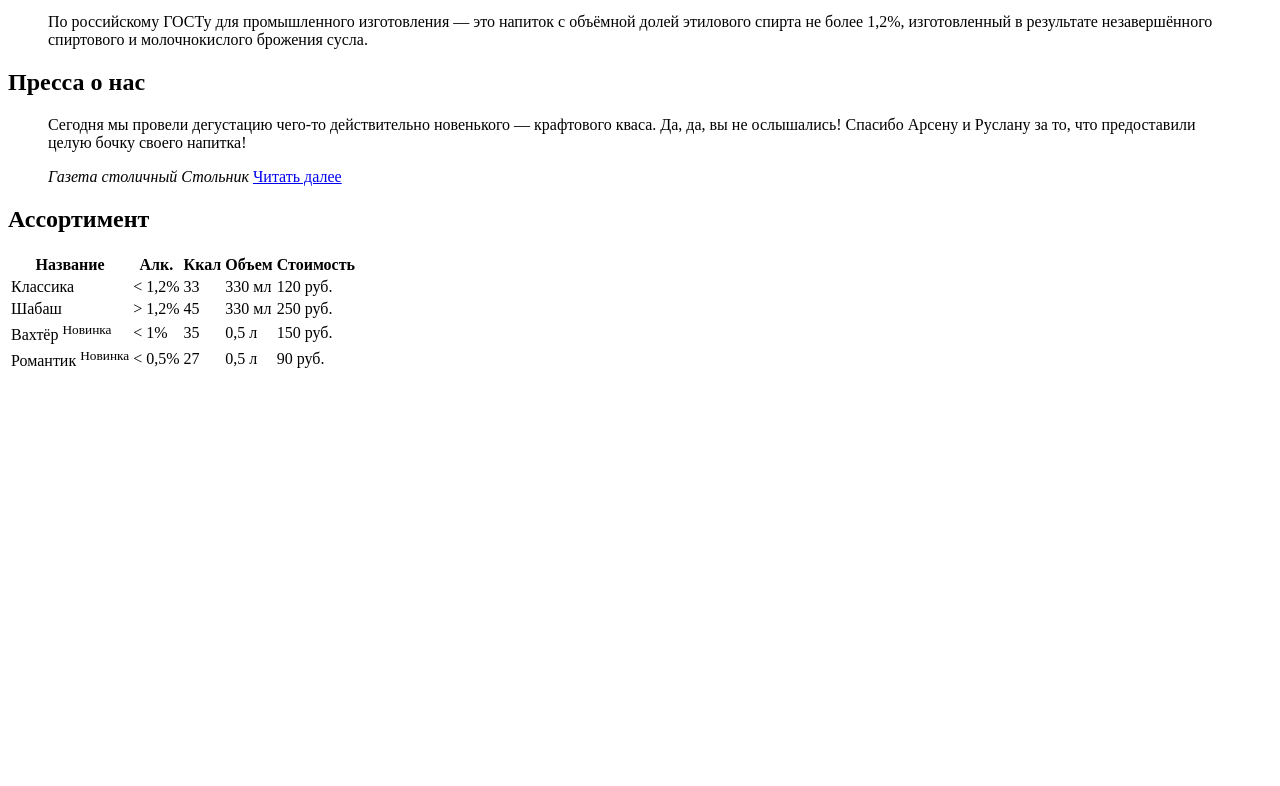
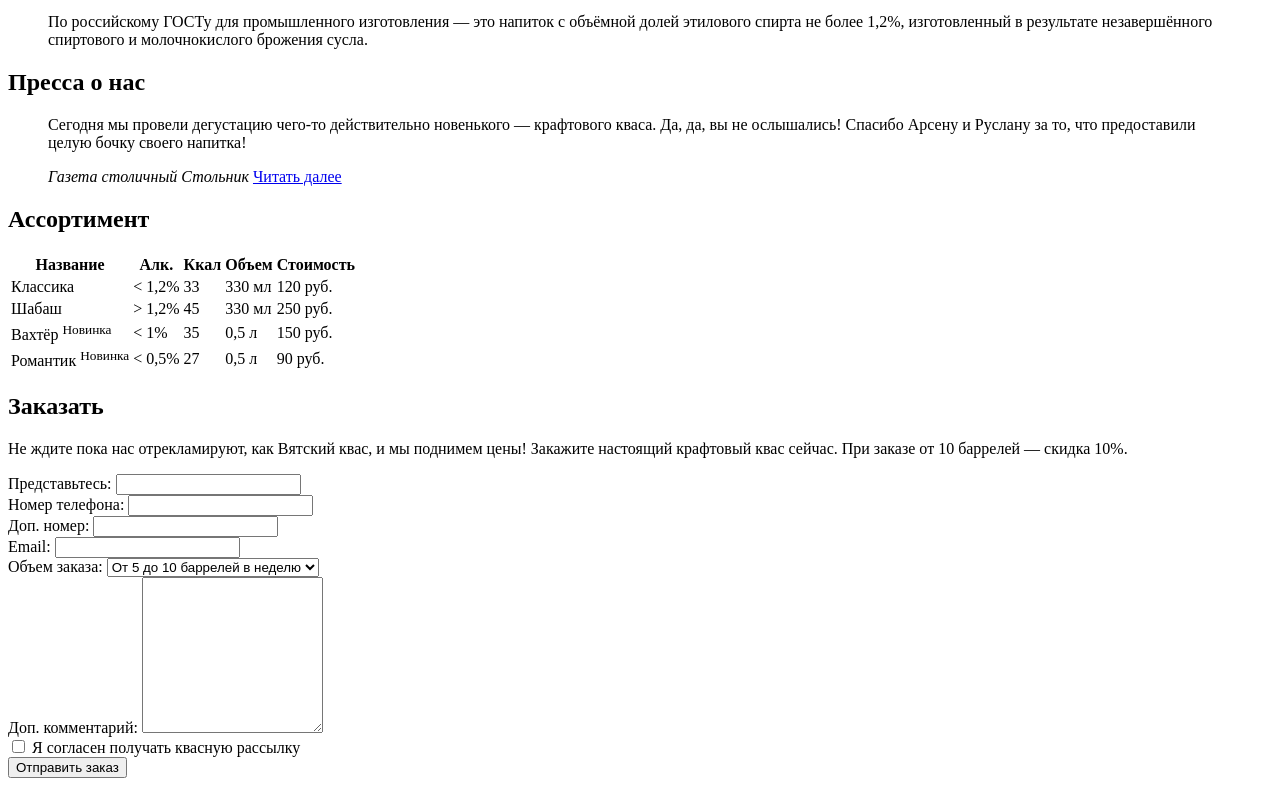
Before and after one commit to letulip/Kvast, a plain HTML site: page index.html in a window 1280 px wide. Shown: the part 1228-2014 px from the top of the page. Before the commit the page ends 1609 px from the top, so only its background shows below. Drawn offline with Linux system fonts and the light colour scheme.

Commit message:
Order block added

```diff
--- a/index.html
+++ b/index.html
@@ -30,9 +30,7 @@
 					<p>Ржаной хлеб, Вода, Солод, Соль</p>
 			        <img src="img/bottle-left.jpg" alt="квас «Вахтёр»" width="319" height="459">
 			        <h3>Вахтёр</h3>
-				          <p>
-				          Терпкий и мощный, вкус этого кваса взбодрит после тяжёлого дня и придаст сил для вечерних приключений!
-				          </p>
+				          <p>Терпкий и мощный, вкус этого кваса взбодрит после тяжёлого дня и придаст сил для вечерних приключений!</p>
 			        <a class="btn" href="#">Подробнее</a>
 			        <a class="btn" href="#">Купить</a>
 			        <b>150 р.</b>
@@ -43,9 +41,7 @@
 					<p>Ржаной хлеб, Вода, Солод, Соль</p>
 			        <img src="img/bottle-right.jpg" alt="квас Романтик" width="319" height="459">
 			        <h3>Романтик</h3>
-				          <p>
-				          Лёгкий и освежающий напиток поможет сохранять отличное настроение в течение всего дня.
-				          </p>
+				          <p>Лёгкий и освежающий напиток поможет сохранять отличное настроение в течение всего дня.</p>
 			        <a class="btn" href="#">Подробнее</a>
 			        <a class="btn" href="#">Купить</a>
 			        <b>90 р.</b>
@@ -143,5 +139,45 @@
 	        </tr>
 	      </table>
     </div>
+
+    <div class="order">
+      <h2>Заказать</h2>
+      <p class="order-tip">Не ждите пока нас отрекламируют, как Вятский квас, и мы поднимем цены! Закажите настоящий крафтовый квас сейчас. При заказе от 10 баррелей — скидка 10%.</p>
+      <form class="order-form" action="/kvast-mail" method="post">
+        <div class="order-form-group">
+          <label for="fullname">Представьтесь:</label>
+          <input type="text" name="fullname" id="fullname">
+        </div>
+        <div class="order-form-group">
+          <label for="phone">Номер телефона:</label>
+          <input type="text" name="phone" id="phone">
+        </div>
+        <div class="order-form-group">
+          <label for="exphone">Доп. номер:</label>
+          <input type="text" name="exphone" id="exphone">
+        </div>
+        <div class="order-form-group">
+          <label for="email">Email:</label>
+          <input type="text" name="email" id="email">
+        </div>
+        <div class="order-form-group">
+          <label for="quantity">Объем заказа:</label>
+          <select name="quantity" id="quantity">
+            <option value="1">От 5 до 10 баррелей в неделю</option>
+          </select>
+        </div>
+        <div class="order-form-group">
+          <label for="message">Доп. комментарий:</label>
+          <textarea name="message" id="message" rows="10"></textarea>
+        </div>
+        <div class="checkbox-area">
+          <label>
+            <input type="checkbox" name="subscription">
+            Я согласен получать квасную рассылку
+          </label>
+        </div>
+        <input type="submit" class="btn" value="Отправить заказ">
+      </form>
+    </div>
   </body>
 </html>
```
